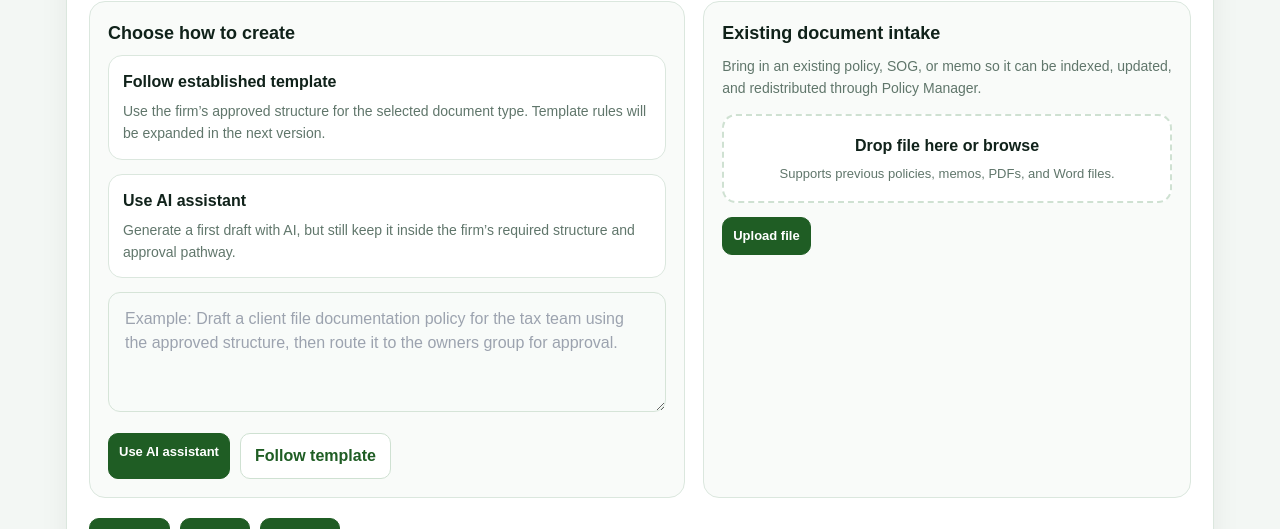
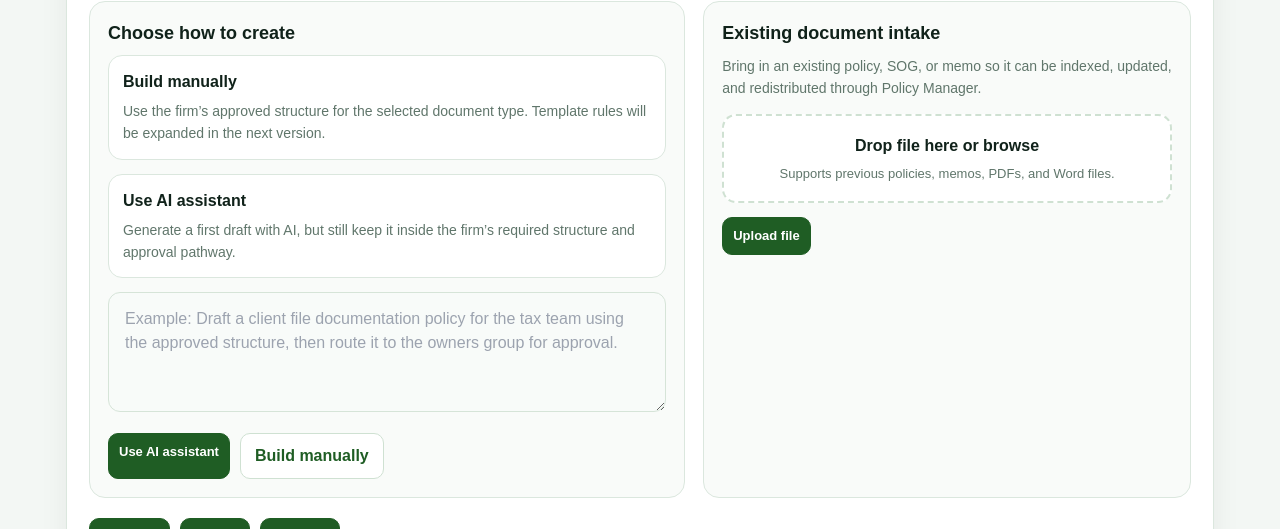
Before and after one commit to phoenixinc37-hue/policy-manager, a Next.js app: page /create in a window 1280 px wide. Shown: the part 256-785 px from the top of the page. Built offline with nearby package versions, Linux system fonts and the light colour scheme.

Commit message:
content: rename create template option to build manually

```diff
--- a/app/create/page.tsx
+++ b/app/create/page.tsx
@@ -34,7 +34,7 @@ export default function CreatePage({ searchParams }: { searchParams?: { type?: s
                 <div style={{ fontSize: 18, fontWeight: 800, marginBottom: 8 }}>Choose how to create</div>
                 <div style={{ display: "grid", gap: 14 }}>
                   <div style={optionCard}>
-                    <div style={{ fontWeight: 800, marginBottom: 6 }}>Follow established template</div>
+                    <div style={{ fontWeight: 800, marginBottom: 6 }}>Build manually</div>
                     <div style={{ fontSize: 14, color: "#60766b", lineHeight: 1.6 }}>Use the firm’s approved structure for the selected document type. Template rules will be expanded in the next version.</div>
                   </div>
                   <div style={optionCard}>
@@ -46,7 +46,7 @@ export default function CreatePage({ searchParams }: { searchParams?: { type?: s
                 <textarea placeholder="Example: Draft a client file documentation policy for the tax team using the approved structure, then route it to the owners group for approval." style={{ ...inputStyle, minHeight: 120, resize: "vertical" as const, marginTop: 14 }} />
                 <div style={{ display: "flex", gap: 10, flexWrap: "wrap", marginTop: 14 }}>
                   <Link href="/create/ai-assistant" style={primaryLinkButton}>Use AI assistant</Link>
-                  <Link href="/create/template" style={secondaryButton}>Follow template</Link>
+                  <Link href="/create/template" style={secondaryButton}>Build manually</Link>
                 </div>
               </div>
 
```
